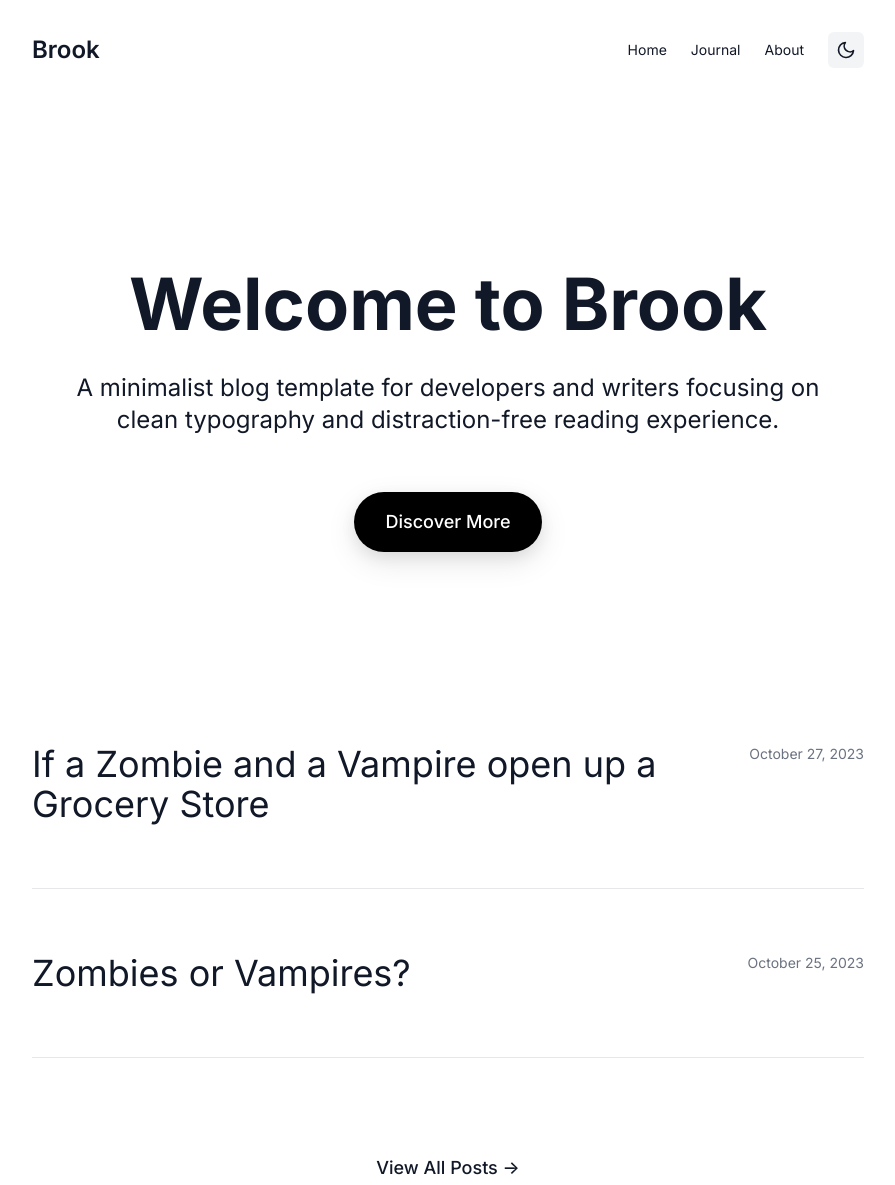
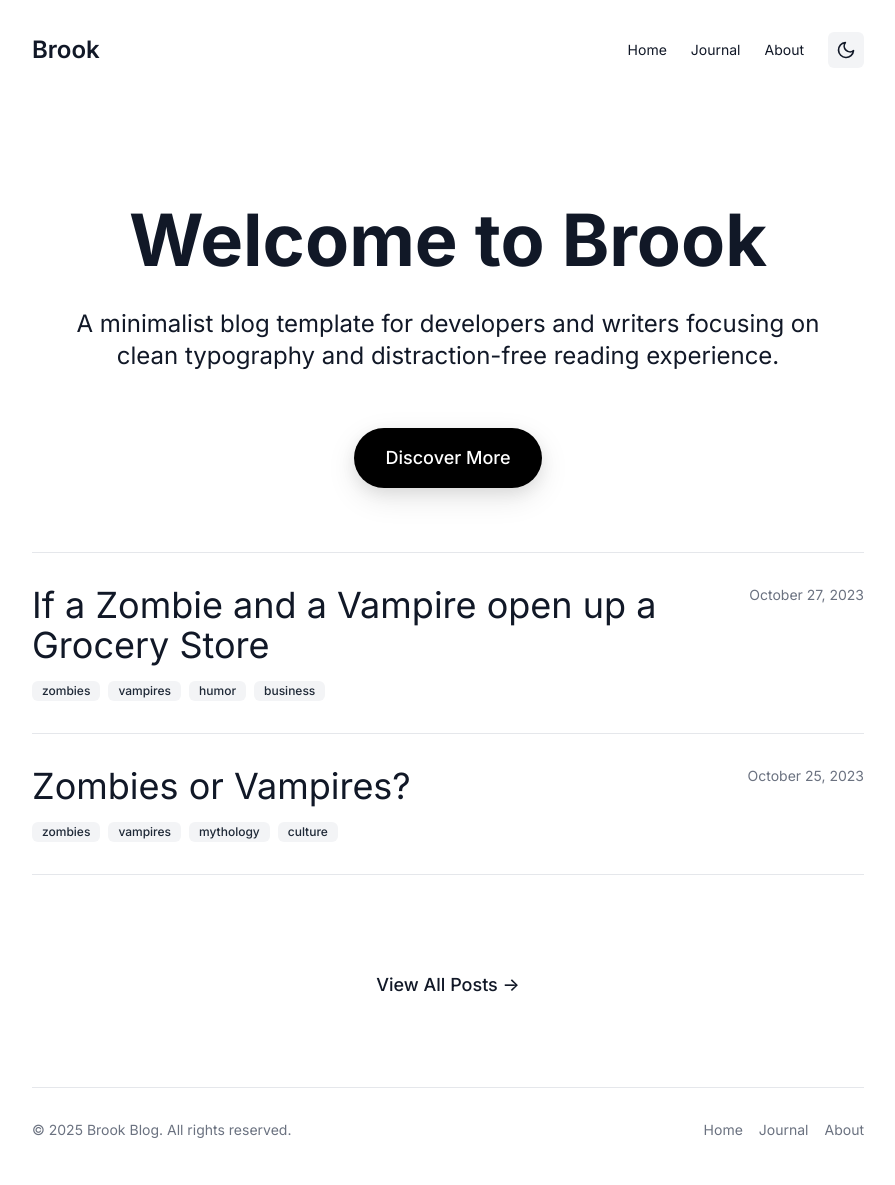
Before and after one commit to zhumengting01/AI-Weekly, an Astro site: page / in a window 1280 px wide. Shown: the top 1185 px of the page, without its empty margins (192-1087 px from the left). Built offline with nearby package versions, Linux system fonts and the light colour scheme; Astro itself is replaced by a stand-in of ours.

Commit message:
PostCard-Border im Dark Mode an Footer-Border-Farbe (#222222) angepasst

```diff
--- a/src/components/PostCard.astro
+++ b/src/components/PostCard.astro
@@ -22,15 +22,15 @@ const { post, showImage = true, showExcerpt = true, showTags = true } = Astro.pr
 const { title, date, excerpt, image, tags } = post.frontmatter;
 ---
 
-<article class="mb-[8vh]">
-  <div class="[&>*+*]:mt-[3vh]">
-    <div class="flex flex-col sm:flex-row justify-between items-start gap-2 mb-[3vh]">
+<article class="border-t py-[4vh]">
+  <div class="space-y-2">
+    <div class="flex flex-col sm:flex-row justify-between items-start gap-2 mb-2">
       <h2 class="text-3xl md:text-4xl">
         <a href={post.url} class="hover:underline">
           {title}
         </a>
       </h2>
-      <div class="text-gray-500 dark:text-gray-400 text-sm shrink-0 sm:ml-4 sm:text-right self-start">{formatDate(date)}</div>
+      <div class="text-gray-500 dark:text-gray-400 text-sm shrink-0 sm:ml-4 sm:text-right">{formatDate(date)}</div>
     </div>
     {showImage && image && (
       <a href={post.url} class="block aspect-video overflow-hidden rounded-lg">
@@ -52,7 +52,7 @@ const { title, date, excerpt, image, tags } = post.frontmatter;
       </>
     )}
     {showTags && tags && tags.length > 0 && (
-      <div class="flex flex-wrap gap-2 pt-[2vh]">
+      <div class="flex flex-wrap gap-2 pt-2">
         {tags.map((tag) => (
           <a
             href={`/tags/${tag}`}
--- a/src/components/PostList.astro
+++ b/src/components/PostList.astro
@@ -12,13 +12,11 @@ interface Props {
 const { posts, showImages = true, showExcerpt = true, showSeparators = false, showTags = true } = Astro.props;
 ---
 
-<div class="[&>*+*]:mt-[8vh]">
+<div class="border-b">
   {posts.map((post, index) => (
     <>
       <PostCard post={post} showImage={showImages} showExcerpt={showExcerpt} showTags={showTags} />
-      {showSeparators && index < posts.length - 0 && (
-        <hr class="border-border" />
-      )}
+
     </>
   ))}
 </div>
--- a/src/pages/index.astro
+++ b/src/pages/index.astro
@@ -18,8 +18,8 @@ const posts = sortedPosts.slice(0, 7).map(post => ({
 ---
 
 <BaseLayout title="Welcome">
-  <div class="space-y-24">
-    <section class="text-center py-24 my-8">
+
+    <section class="text-center  py-[8vh]">
       <h1 class="text-7xl mb-8 font-bold">Welcome to Brook</h1>
       <p class="text-2xl text-muted-foreground max-w-3xl mx-auto mb-14">
         A minimalist blog template for developers and writers focusing on clean typography and distraction-free
@@ -31,7 +31,7 @@ const posts = sortedPosts.slice(0, 7).map(post => ({
     </section>
 
     <section>
-      <PostList posts={posts} showImages={false} showExcerpt={false} showSeparators={true} showTags={false} />
+      <PostList posts={posts} showImages={false} showExcerpt={false} showSeparators={true} showTags={true}/>
 
       <div class="text-center mt-24">
         <a href="/journal" class="text-lg font-medium hover:underline">
@@ -39,5 +39,5 @@ const posts = sortedPosts.slice(0, 7).map(post => ({
         </a>
       </div>
     </section>
-  </div>
+
 </BaseLayout>
--- a/src/styles/global.css
+++ b/src/styles/global.css
@@ -16,8 +16,9 @@
     color: #f3f4f6;
   }
 
-  /* HR im Dark Mode anpassen */
-  .dark hr {
+  /* HR und Borders im Dark Mode anpassen */
+  .dark hr,
+  .dark article.border-t {
     border-color: #222222;
   }
 
```
